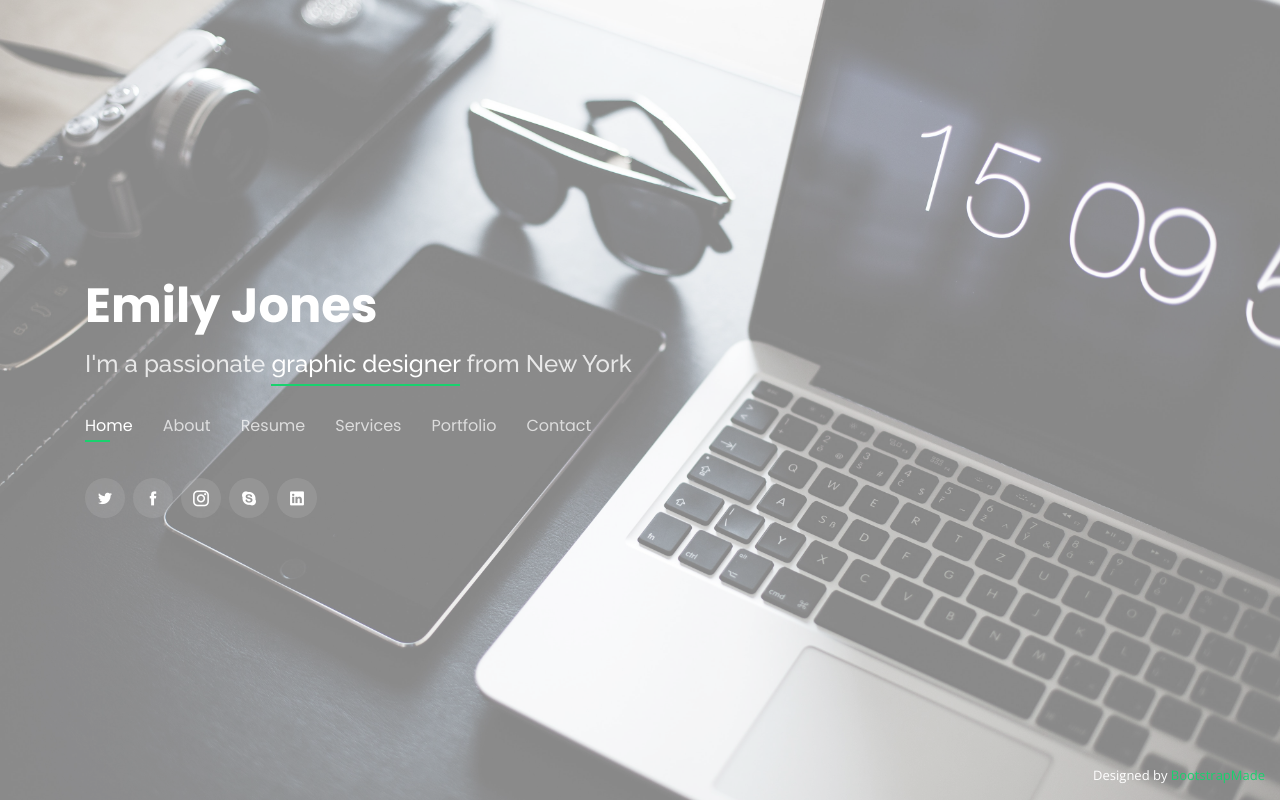
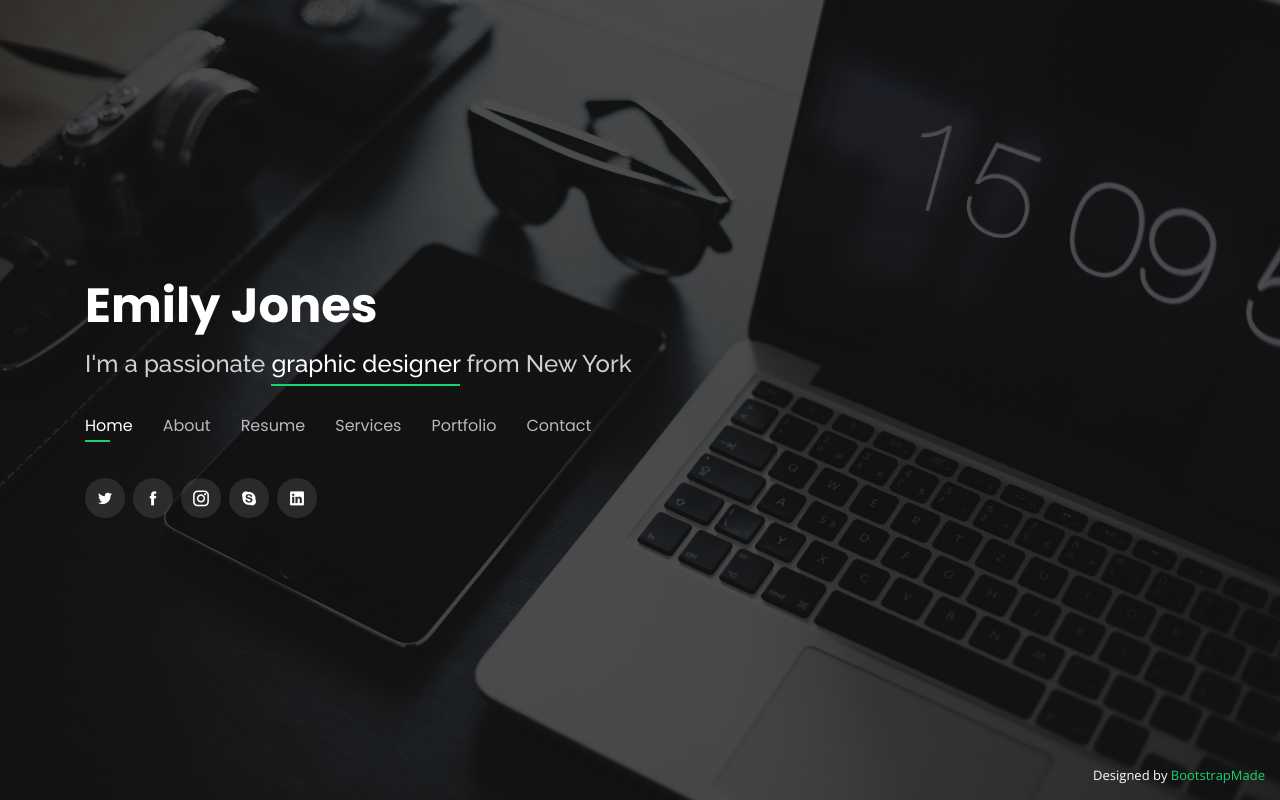
Before and after one commit to Mikaelortax/Mikaelortax.github.io, a plain HTML site: page index.html in a window 1280 px wide. Drawn offline with nearby package versions, Linux system fonts and the light colour scheme.

Commit message:
bg image brightness 30%

```diff
--- a/assets/css/style.css
+++ b/assets/css/style.css
@@ -20,7 +20,7 @@ body::before {
   content: "";
   position: fixed;
   background: #040404 url("../img/bg-two.jpg") top right no-repeat;
-  opacity: 0.6;
+  filter: brightness(30%);
   background-size: cover;
   left: 0;
   right: 0;
```
